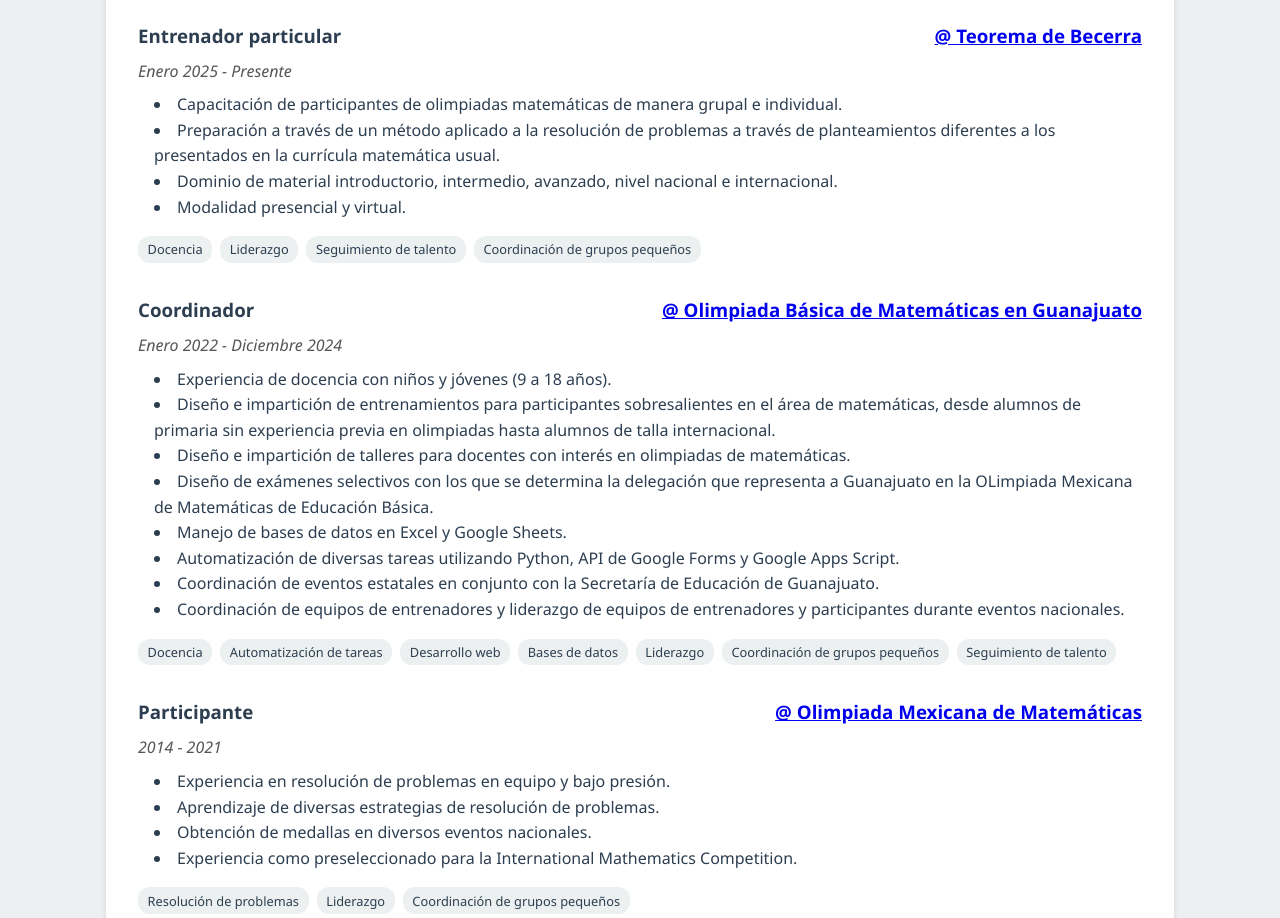
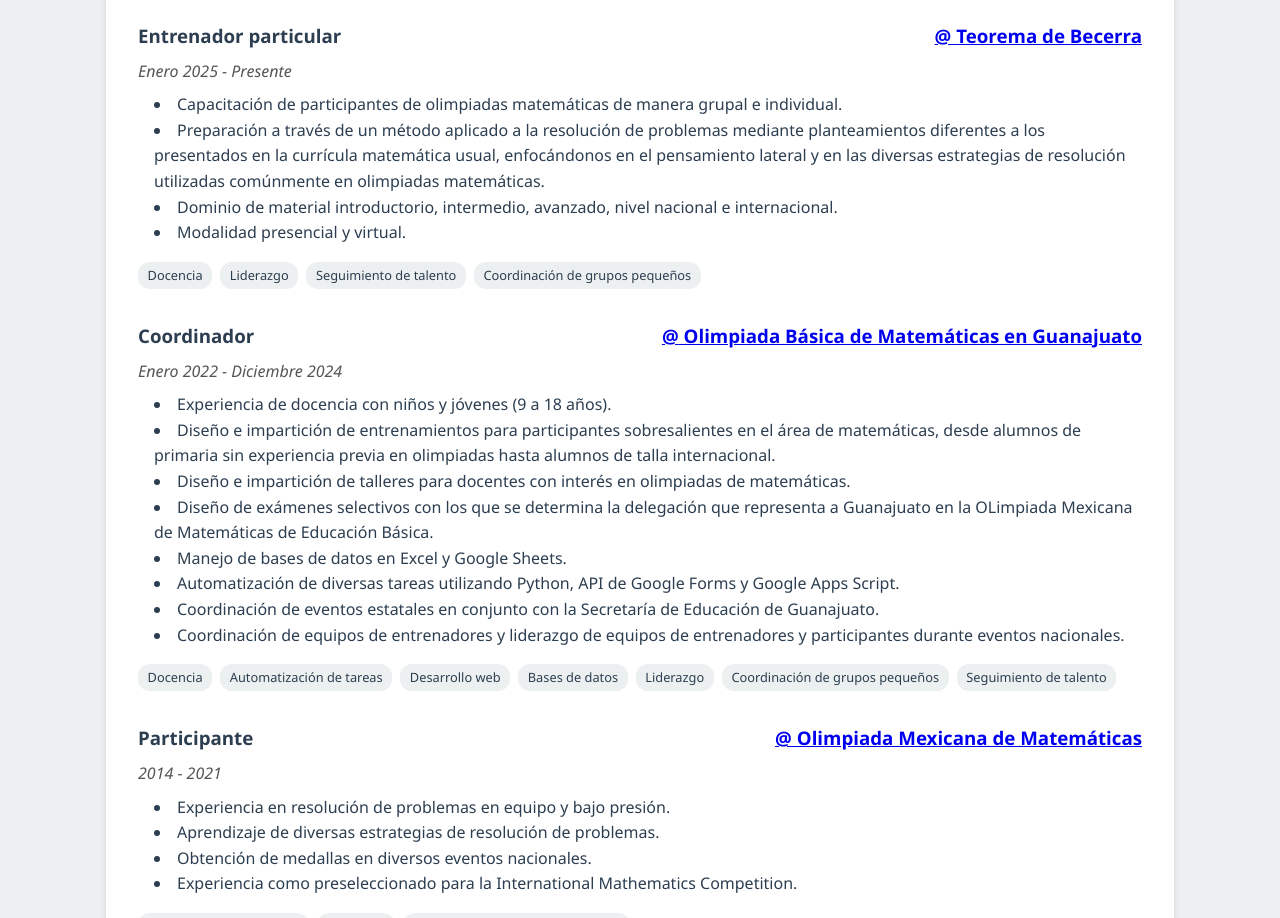
Before and after one commit to Afostyrio/afostyrio.github.io, a plain HTML site: page index.html in a window 1280 px wide. Shown: the part 808-1726 px from the top of the page. Drawn offline with Linux system fonts and the light colour scheme.

Commit message:
Actualización menor

```diff
--- a/index.html
+++ b/index.html
@@ -59,7 +59,7 @@
                 </div>
                 <ul>
                     <li>Capacitación de participantes de olimpiadas matemáticas de manera grupal e individual.</li>
-                    <li>Preparación a través de un método aplicado a la resolución de problemas a través de planteamientos diferentes a los presentados en la currícula matemática usual.</li>
+                    <li>Preparación a través de un método aplicado a la resolución de problemas mediante planteamientos diferentes a los presentados en la currícula matemática usual, enfocándonos en el pensamiento lateral y en las diversas estrategias de resolución utilizadas comúnmente en olimpiadas matemáticas.</li>
                     <li>Dominio de material introductorio, intermedio, avanzado, nivel nacional e internacional.</li>
                     <li>Modalidad presencial y virtual.</li>
                 </ul>
```
Also changed, not shown: 1 other file.
